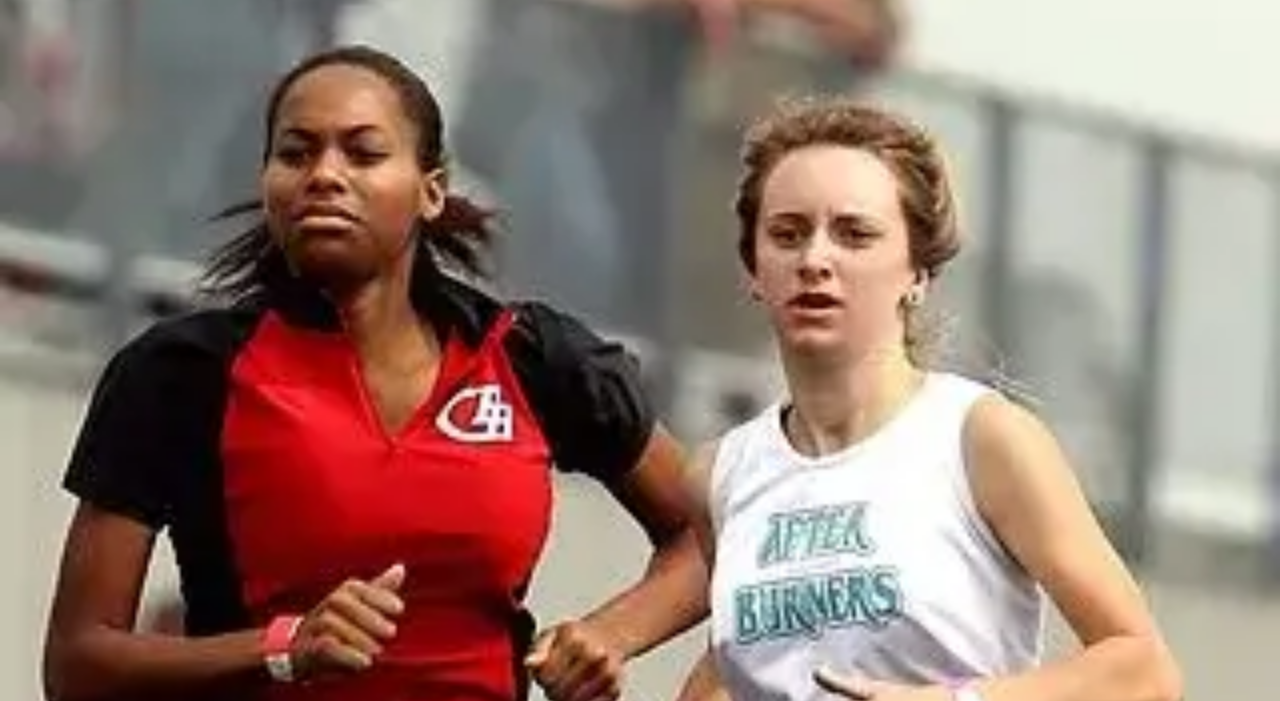
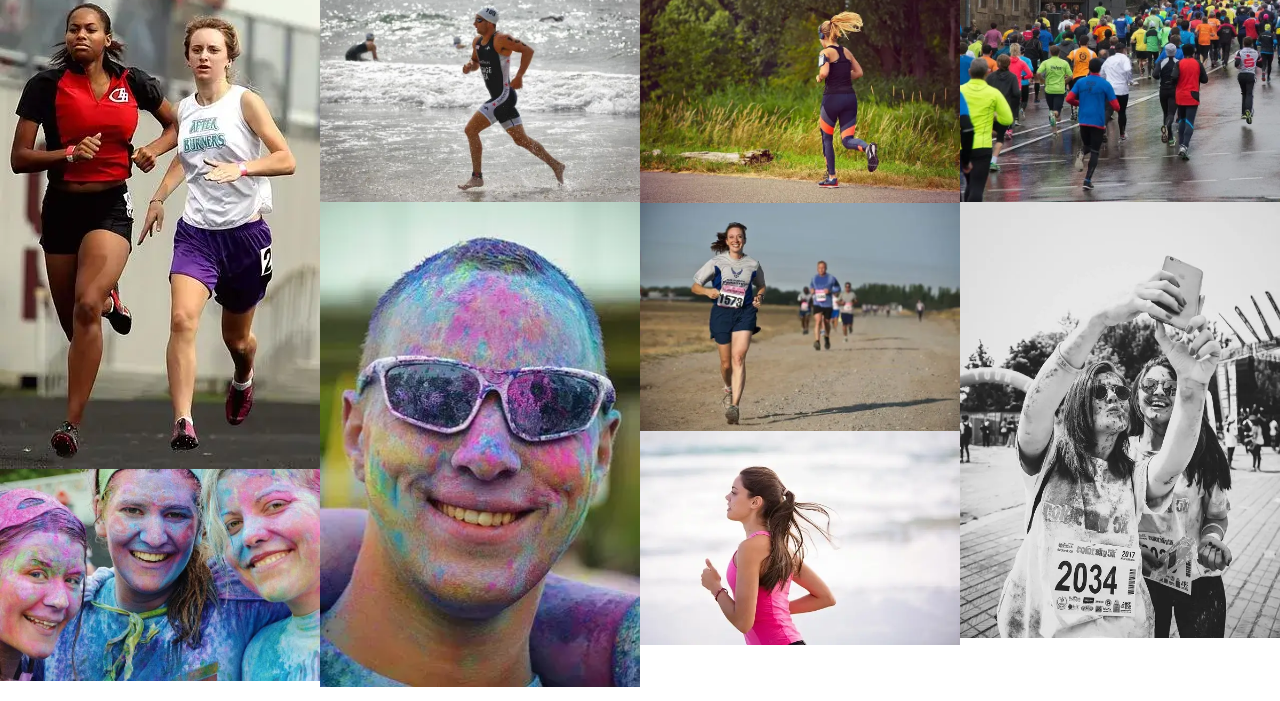
Before and after one commit to rzvgHub/love-running, a plain HTML site: page gallery.html in a window 1280 px wide. Shown: the part 86-787 px from the top of the page. Drawn offline with nearby package versions, Linux system fonts and the light colour scheme.

Commit message:
increased gallery columns for larger screens.

```diff
--- a/assets/css/style.css
+++ b/assets/css/style.css
@@ -247,6 +247,22 @@ nav {
 }
 
 
+    /* MEDIA QUERIES */
+
+    @media screen and (min-width: 576px) {
+    /* set the gallery photos in to columns of 2 */
+        #photos {
+
+            column-count: 2;
+            /* for the space between photos */
+            column-gap: 0;
+        }
+
+    }
+
+
+
+
 /* MEDIA QUERIES -- Tablets and Larger than 768px should be below so it can override phone styles , It only activates when certain criteria are meet ( scren width being reached) */
 /* any css writen in media queri will  apply only to tablets or screns > width 768px */
 
@@ -310,6 +326,11 @@ nav {
         align-self: flex-end;
     }
 
+    #photos {
+
+        column-count: 3;
+    }
+
 }
 
 
@@ -356,4 +377,10 @@ nav {
         #benefits-physical > div {
             align-self: flex-end;
         }
+
+        #photos {
+
+            column-count: 4;
+
+        }
     }
```
